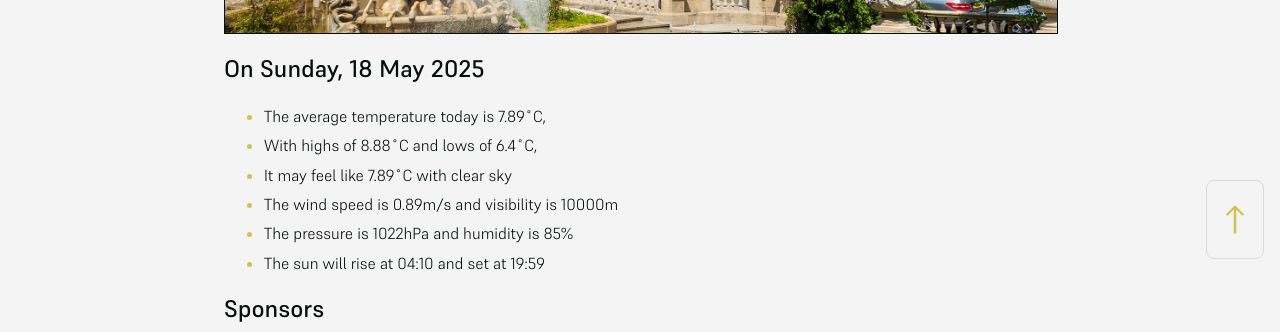
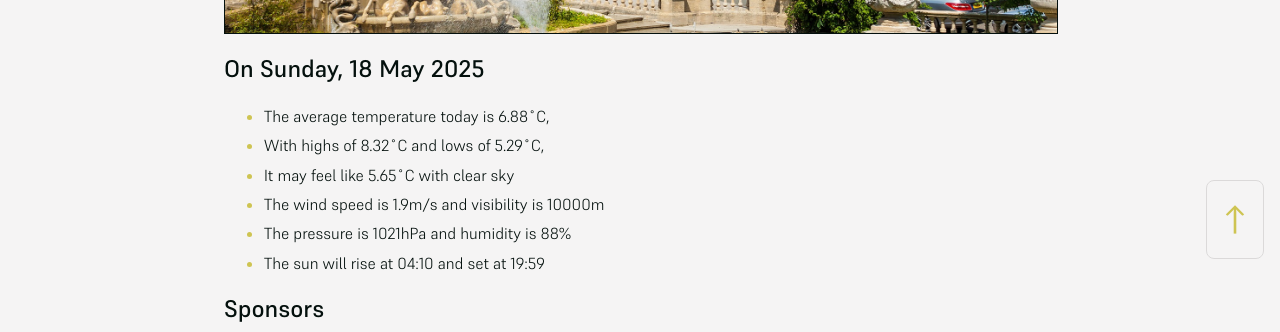
Before and after one commit to mat-0/cheltenham-open-data, a Jekyll site: the page built from index.md, in a window 1280 px wide. Shown: the part 625-957 px from the top of the page. Built offline with Jekyll 4.4.1, drawn with Linux system fonts in a browser that asks for light colours.

Commit message:
Updated 2025-05-18 03:21:12

```diff
--- a/index.md
+++ b/index.md
@@ -10,11 +10,11 @@ seo: Menu
 <!-- weather_marker starts -->
 ## On Sunday, 18 May 2025
 
-- The average temperature today is 7.89˚C,
-- With highs of 8.88˚C and lows of 6.4˚C,
-- It may feel like 7.89˚C with clear sky
-- The wind speed is 0.89m/s and visibility is 10000m
-- The pressure is 1022hPa and humidity is 85%
+- The average temperature today is 6.88˚C,
+- With highs of 8.32˚C and lows of 5.29˚C,
+- It may feel like 5.65˚C with clear sky
+- The wind speed is 1.9m/s and visibility is 10000m
+- The pressure is 1021hPa and humidity is 88%
 - The sun will rise at 04:10 and set at 19:59
 
 <!-- weather_marker ends -->
```
Also changed, not shown: _data/flood.json (+5 -48 lines), _pages/news.md (+4 -4 lines).
